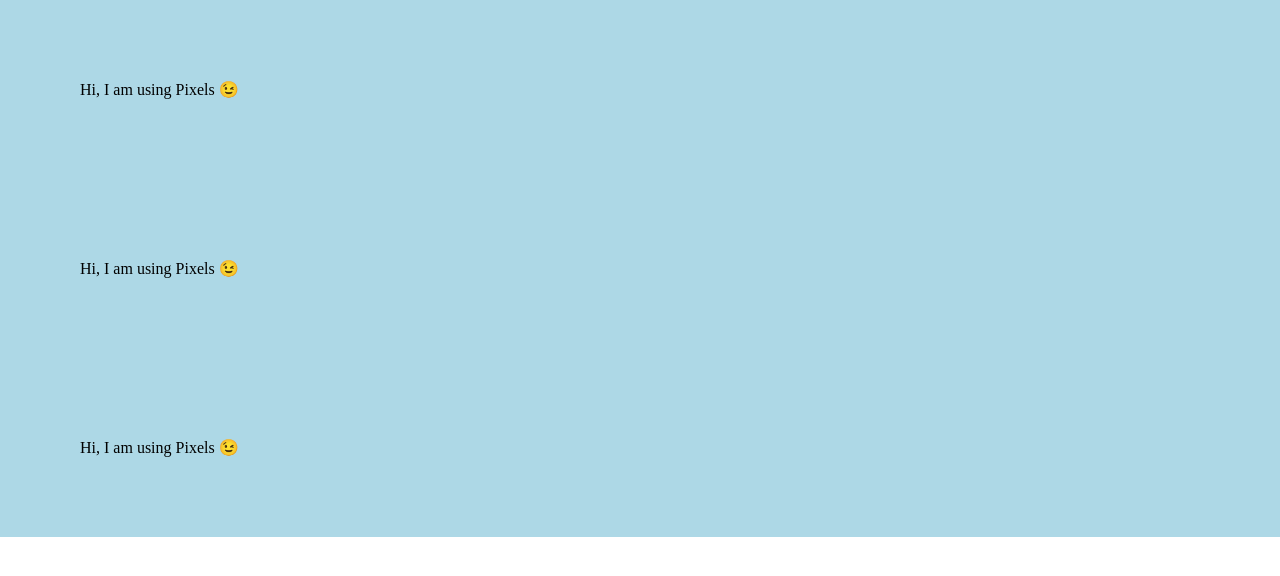
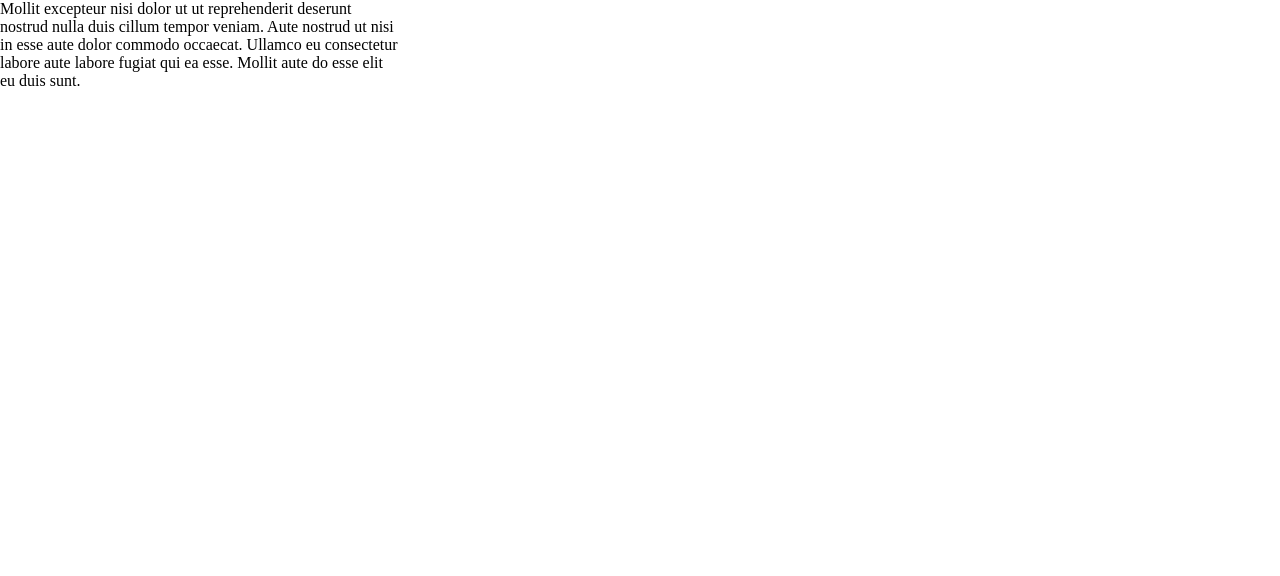
Before and after one commit to dattaaniket7/css-units, a plain HTML site: page index.html in a window 1280 px wide. Drawn offline with Linux system fonts and the light colour scheme.

Commit message:
ch&paragraphs

```diff
--- a/index.html
+++ b/index.html
@@ -9,11 +9,14 @@
 </head>
 
 <body>
-    <div>
+    <p>Mollit excepteur nisi dolor ut ut reprehenderit deserunt nostrud nulla duis cillum tempor veniam. Aute nostrud ut
+        nisi in esse aute dolor commodo occaecat. Ullamco eu consectetur labore aute labore fugiat qui ea esse. Mollit
+        aute do esse elit eu duis sunt.</p>
+    <!-- <div>
         <p class="px">Hi, I am using Pixels 😉</p>
         <p class="px">Hi, I am using Pixels 😉</p>
         <p class="px">Hi, I am using Pixels 😉</p>
-    </div>
+    </div> -->
     <!-- <p class="rem">Hi, I am using rems.</p> -->
 </body>
 
--- a/style.css
+++ b/style.css
@@ -8,11 +8,15 @@ div {
     font-size: 2rem;
 }
 
-.px {
+p {
+    max-width: 50ch;
+}
+
+/* .px {
     padding: 5rem;
     font-size: 0.5em;
     background: lightblue;
-}
+} */
 
 /* .px2 {
     margin-top: 6rem;
```
